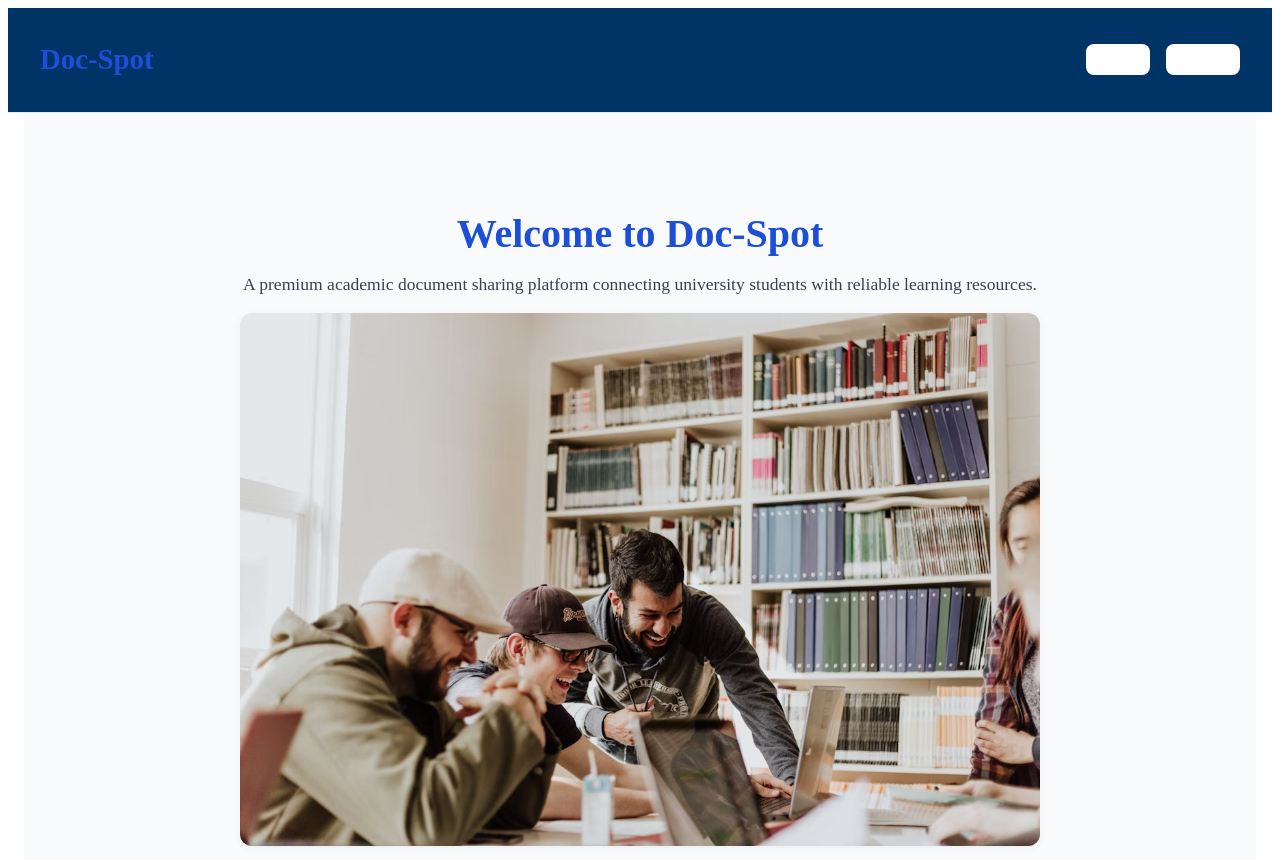
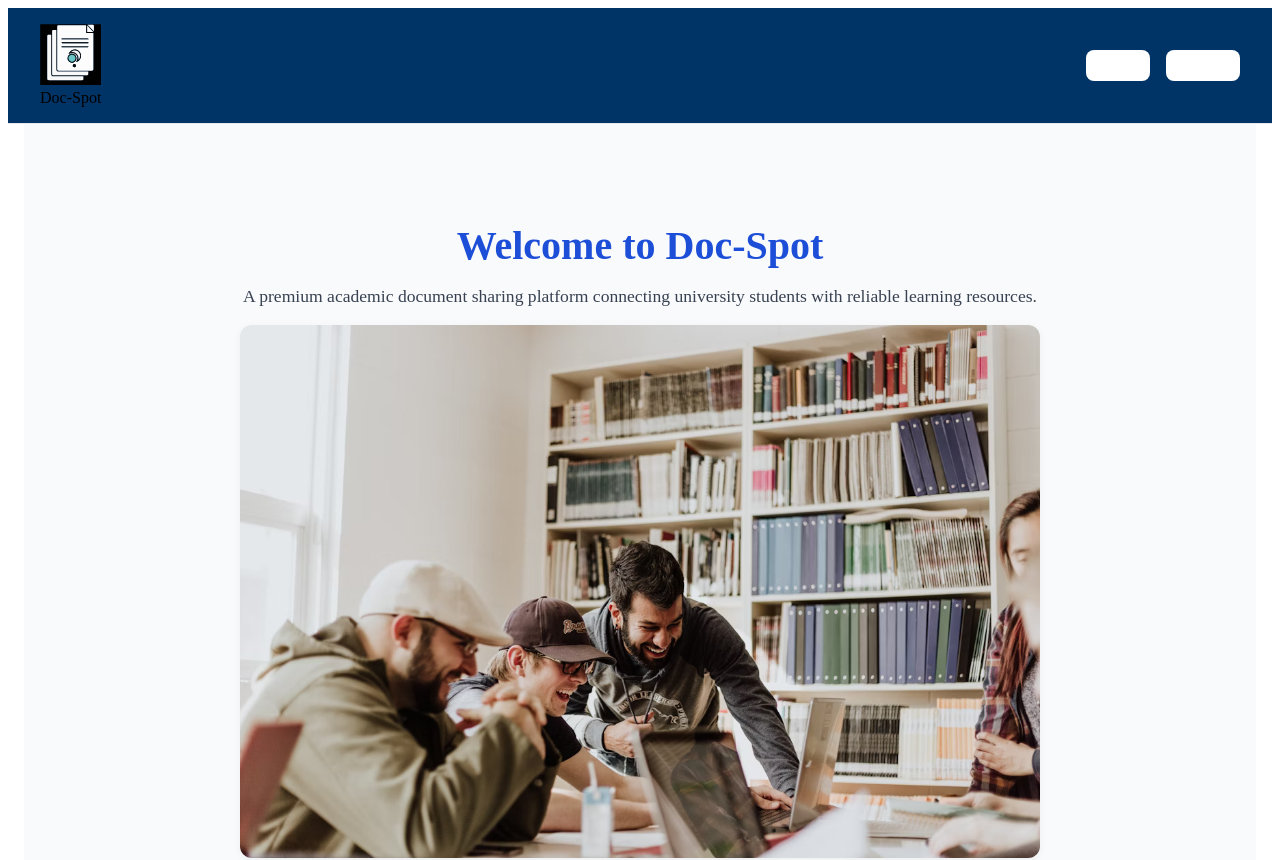
Before and after one commit to noor1705/client, a React (Create React App) app: page / in a window 1280 px wide. Shown: the top 860 px of the page. Built offline with nearby package versions, Linux system fonts and the light colour scheme.

Commit message:
Update Home.js

```diff
--- a/src/pages/Home.js
+++ b/src/pages/Home.js
@@ -9,6 +9,7 @@ import heroImage from "../assets/hero.jpg";
 import missionImage from "../assets/mission.jpg";
 import bringImage from "../assets/bring.jpg";
 import offerImage from "../assets/offer.jpg";
+import logo from "../assets/logo.svg";
 // This is the Local Host Address All Rest APIS LIKE POST and Get are run at in backend -backend server Running on this port
 const API_BASE = "http://localhost:5000";
 const Home = () => {
@@ -77,7 +78,10 @@ const Home = () => {
           <div className={showLogin || showSignup ? styles.blurred : ""}>
             <header className={styles.navbar}>
               <div className={styles.container}>
-                <h1 className={styles.logo}>Doc-Spot</h1>
+                <div className={styles.siteLogo}>
+            <img src={logo} alt="Doc-Spot Logo" />
+            <span>Doc-Spot</span>
+          </div>
                 <div className={styles.navLinks}>
                   <button className={styles.navBtn} onClick={() => setShowLogin(true)}>
                     Login
```
